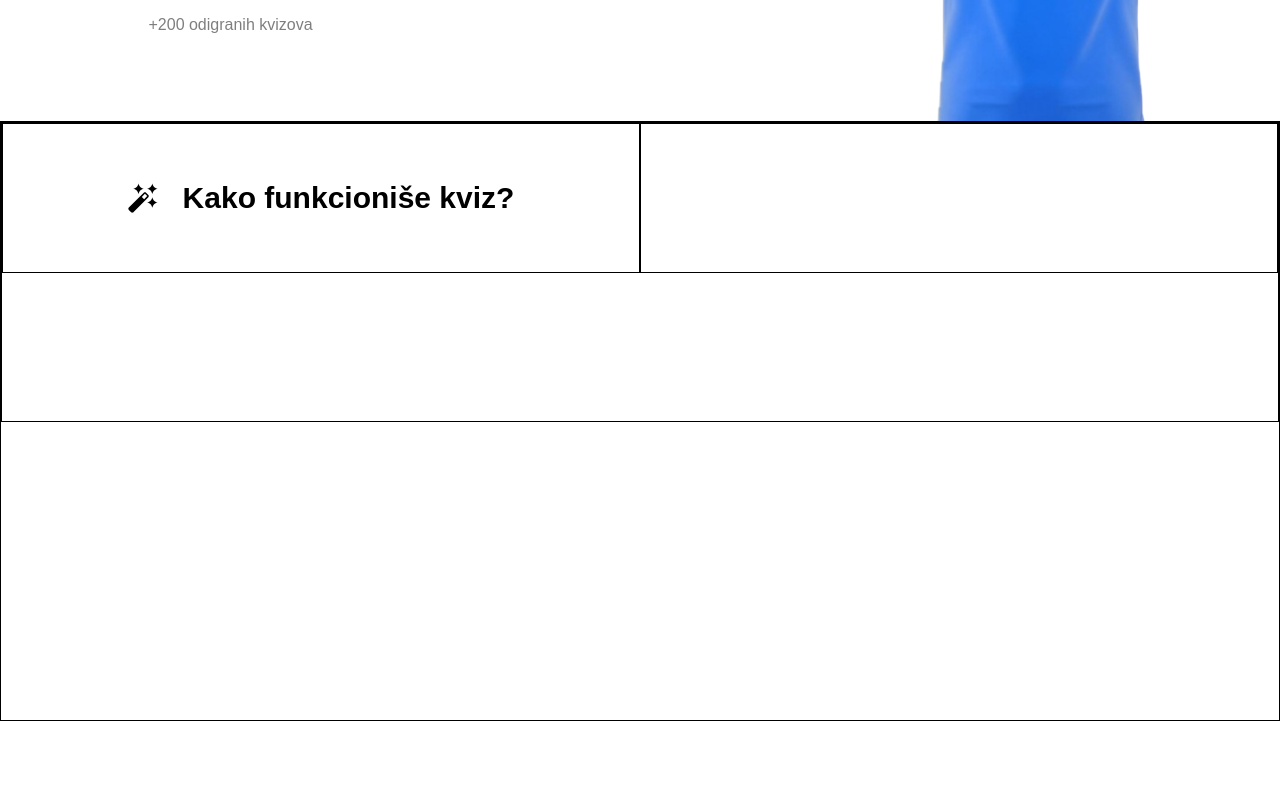
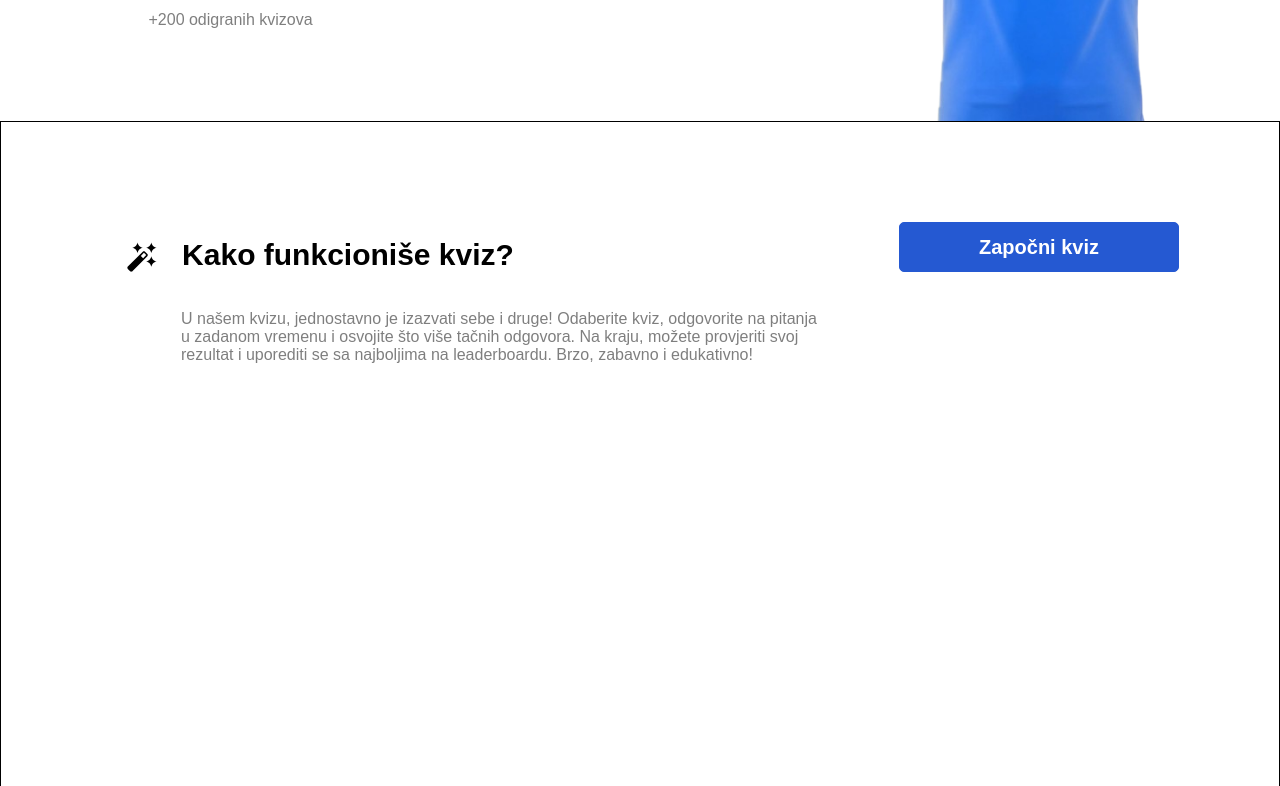
Before and after one commit to emir2008d/Kviz, a plain HTML site: page index.html in a window 1280 px wide. Shown: the part 574-1360 px from the top of the page. Before the commit the page ends 1295 px from the top, so only its background shows below. Drawn offline with Linux system fonts and the light colour scheme.

Commit message:
50% main 2 zavrseno

```diff
--- a/index.html
+++ b/index.html
@@ -55,17 +55,24 @@
     </div>
 
     <div class="mainpage2-container">
+
         <div class="mainpage2-button-container">
-
             <div class="mainpage2-button-left">
                 <div class="svg-ikona"></div>
                 <p>Kako funkcioniše kviz?</p>
             </div>
 
             <div class="mainpage2-button-right">
-
+                <button>Započni kviz</button>
             </div>
         </div>
+
+        <div class="main-page2-text-container">
+                <p>U našem kvizu, jednostavno je izazvati sebe i druge! Odaberite kviz, odgovorite na pitanja u zadanom vremenu i osvojite što više tačnih odgovora. Na kraju, možete provjeriti svoj rezultat i uporediti se sa najboljima na leaderboardu. Brzo, zabavno i edukativno!</p>
+        </div>
+
+
+
     </div>
 
 </body>
--- a/mainpage.css
+++ b/mainpage.css
@@ -59,7 +59,7 @@
 }
 
 .button-main {
-    height: 90px;
+    height: 85px;
     width: 60%;
     font-family: Arial, Helvetica, sans-serif;
 }
--- a/mainpage2.css
+++ b/mainpage2.css
@@ -1,24 +1,37 @@
 .mainpage2-container {
     width: 100%;
-    height: 600px;
+    height: 1000px;
     display: flex;
     border: 1px solid black;
+    flex-direction: column;
 }
 
 .mainpage2-button-container {
     width: 100%;
-    height: 300px;
-    border: 1px solid black;
+    height: 150px;
     display: flex;
+}
 
+.main-page2-text-container {
+    width: 50%;
+    height: 130px;
+    display: flex;
+    align-items: center;
+    margin-left: 180px;
+    font-size: 16px;
+    opacity: 0.5;
+    font-family: Arial, Helvetica, sans-serif;
+}
+
+.main-page2-text-container p {
+    font-style: Steradian TRIAL;
 }
 
 .mainpage2-button-left {
-    border: 1px solid black;
     width: 50%;
     height: 150px;
     display: flex;
-    align-items: center;
+    align-items: flex-end;
     justify-content: center;
     font-family: Arial, Helvetica, sans-serif;
     gap: 25px;
@@ -30,12 +43,6 @@
     font-style: Steradian TRIAL;
 }
 
-.mainpage2-button-right {
-    border: 1px solid black;
-    width: 50%;
-    height: 150px;
-}
-
 .svg-ikona {
     width: 30px;
     height: 30px;
@@ -43,3 +50,31 @@
     background-size: contain;
     background-repeat: no-repeat;
 }
+
+.mainpage2-button-right {
+    width: 50%;
+    height: 150px;
+    display: flex;
+    justify-content: flex-end;
+    align-items: flex-end;
+    font-family: Arial, Helvetica, sans-serif;
+}
+
+.mainpage2-button-right button {
+    width: 280px;
+    height: 50px;
+    background-color: #2559D2;
+    border-radius: 5px;
+    color: white;
+    border: 1px solid #2559D2;
+    font-style: Steradian TRIAL;
+    font-weight: bold;
+    font-size: 20px;
+    margin-right: 100px;
+}
+
+.mainpage2-text {
+    border: 1px solid black;
+    width: 100%;
+    height: 300px;
+}
```
Also changed, not shown: photos/Screenshot 2025-02-02 132733.png (deleted), photos/home-bg.png (added).
